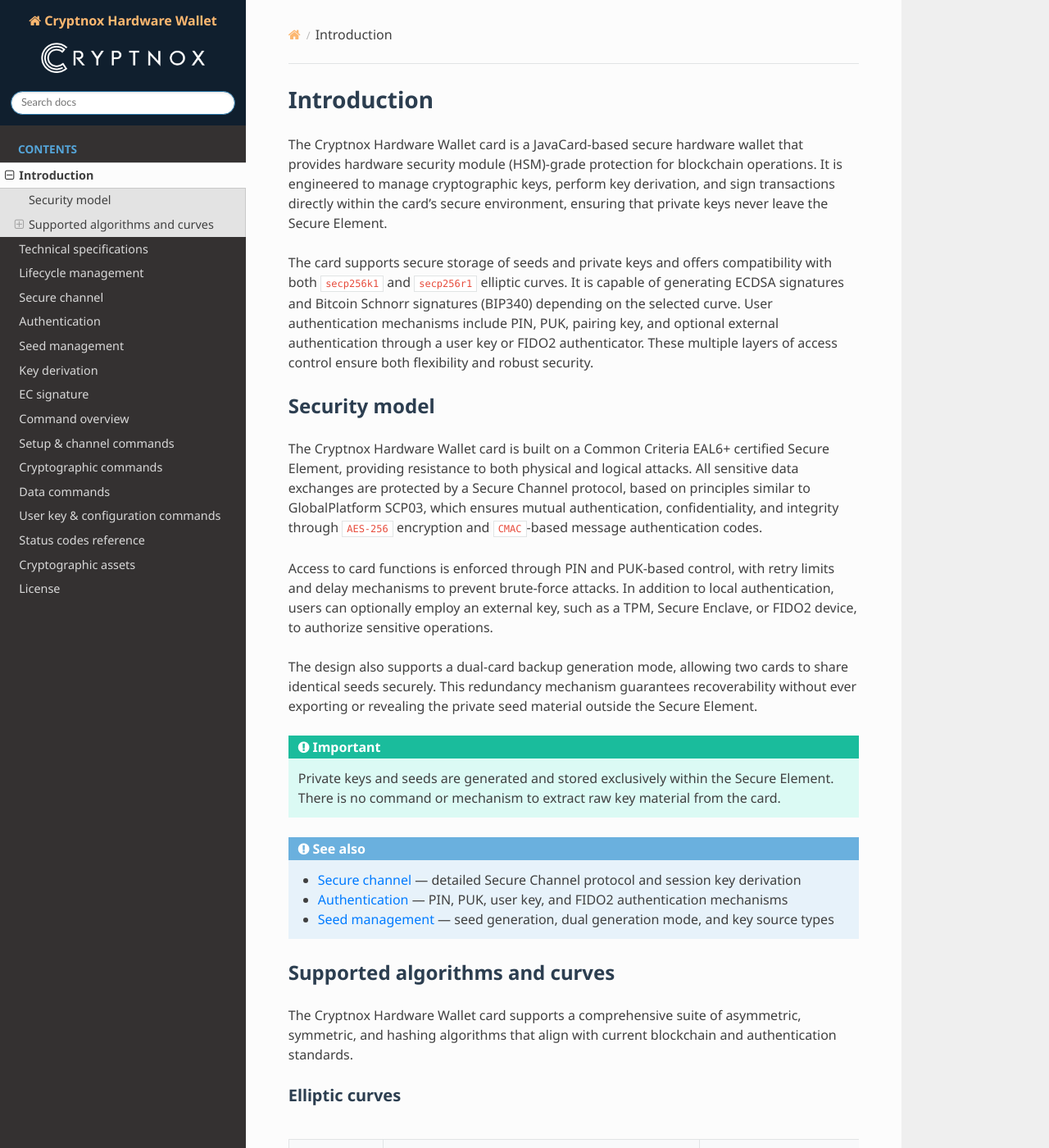
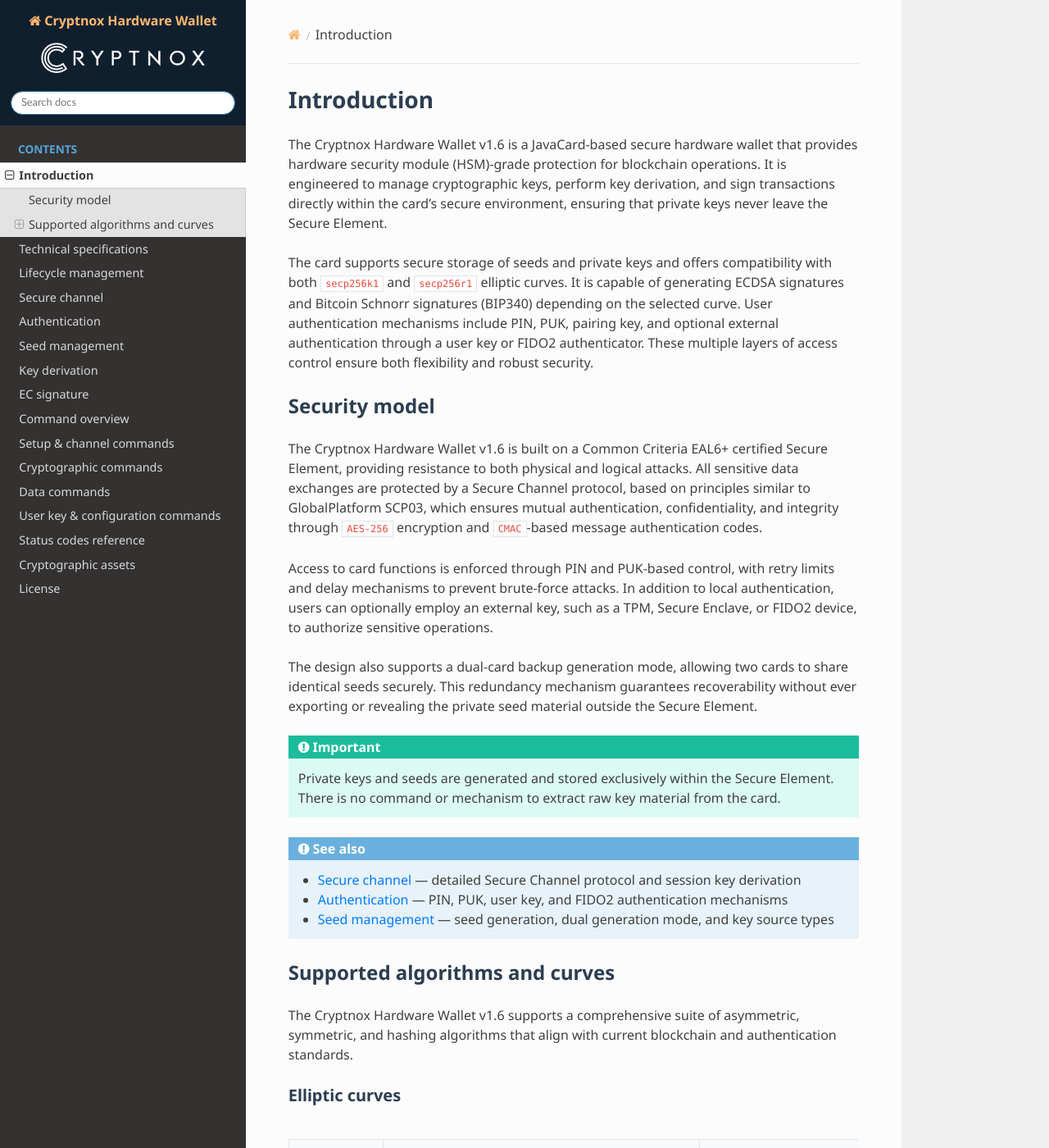
Before and after one commit to cryptnox/cryptnox-hardware-wallet, a Sphinx documentation site: the page built from docs/source/introduction.rst, in a window 1280 px wide and 1400 px high. Shown: the whole window at 82% size. Built offline with Sphinx 7.4.7 and the Read the Docs theme 3.1.0, drawn with Linux system fonts in a browser that asks for light colours.

Commit message:
Add version reference in introduction section headings.

```diff
--- a/docs/source/introduction.rst
+++ b/docs/source/introduction.rst
@@ -1,7 +1,7 @@
 Introduction
 ============
 
-The Cryptnox Hardware Wallet card is a JavaCard-based secure hardware wallet that provides hardware
+The Cryptnox Hardware Wallet v1.6 is a JavaCard-based secure hardware wallet that provides hardware
 security module (HSM)-grade protection for blockchain operations. It is engineered to manage
 cryptographic keys, perform key derivation, and sign transactions directly within the card's
 secure environment, ensuring that private keys never leave the Secure Element.
@@ -16,7 +16,7 @@
 Security model
 --------------
 
-The Cryptnox Hardware Wallet card is built on a Common Criteria EAL6+ certified Secure Element,
+The Cryptnox Hardware Wallet v1.6 is built on a Common Criteria EAL6+ certified Secure Element,
 providing resistance to both physical and logical attacks. All sensitive data exchanges are
 protected by a Secure Channel protocol, based on principles similar to GlobalPlatform SCP03,
 which ensures mutual authentication, confidentiality, and integrity through ``AES-256``
@@ -45,7 +45,7 @@
 Supported algorithms and curves
 --------------------------------
 
-The Cryptnox Hardware Wallet card supports a comprehensive suite of asymmetric, symmetric, and
+The Cryptnox Hardware Wallet v1.6 supports a comprehensive suite of asymmetric, symmetric, and
 hashing algorithms that align with current blockchain and authentication standards.
 
 Elliptic curves
```
